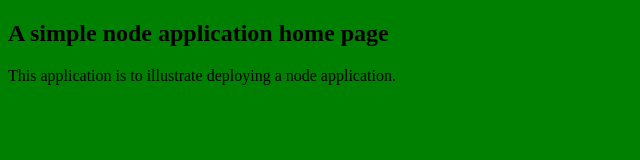
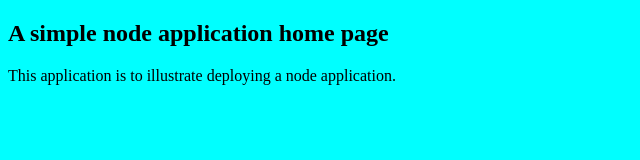
Before and after one commit to pmversion1/v100, a website: page index.html in a window 1280 px wide. Shown: the whole page, without its empty margins (0-640 px from the left). Drawn offline with Linux system fonts and the light colour scheme.

Commit message:
more colour test

```diff
--- a/index.html
+++ b/index.html
@@ -5,7 +5,7 @@
   </title>
   <script></script>
 </head>
-<body style="background-color:green">
+<body style="background-color:aqua">
   <h2>A simple node application home page</h2>
   <p>This application is to illustrate deploying a node application.</p>
 </body>
```
